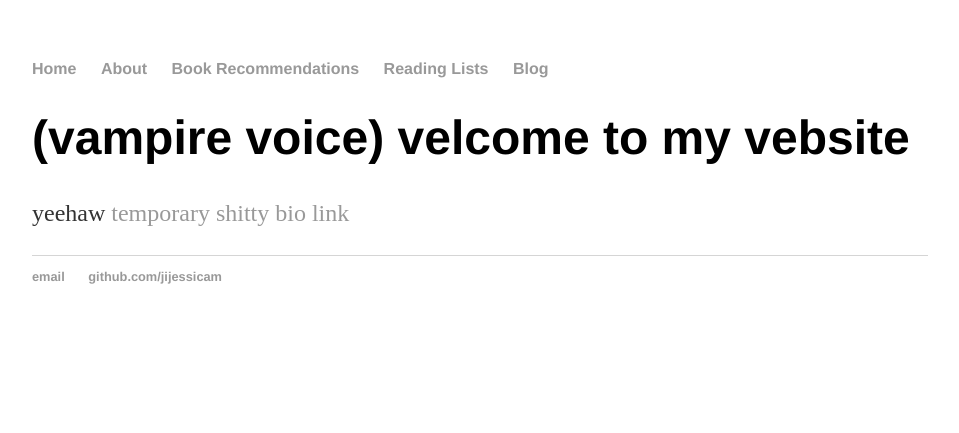
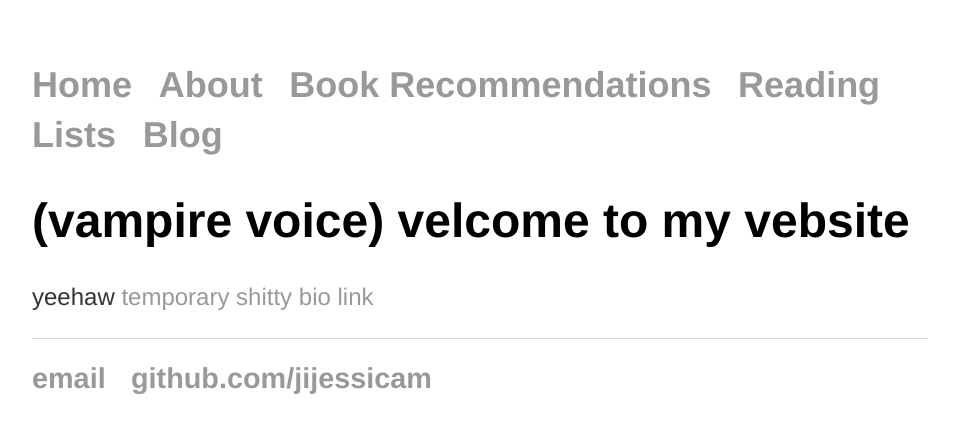
Before and after one commit to jijessicam/jijessicam.github.io, a Jekyll site: the page built from index.html, in a window 1280 px wide. Shown: the top 433 px of the page, without its empty margins (160-1119 px from the left). Built offline with Jekyll 4.4.1, drawn with Linux system fonts in a browser that asks for light colours.

Commit message:
Update main.css

```diff
--- a/css/main.css
+++ b/css/main.css
@@ -28,6 +28,12 @@ p {
     font-size: 1.5em;
     line-height: 1.4em;
     color: #333;
+    font-family:'Helvetica', 'Arial', 'Sans-Serif';
+}
+ul, li {
+    font-size: 1.5em;
+    line-height: 1.4em;
+    font-family:'Helvetica', 'Arial', 'Sans-Serif';
 }
 footer {
     border-top: 1px solid #d5d5d5;
```
